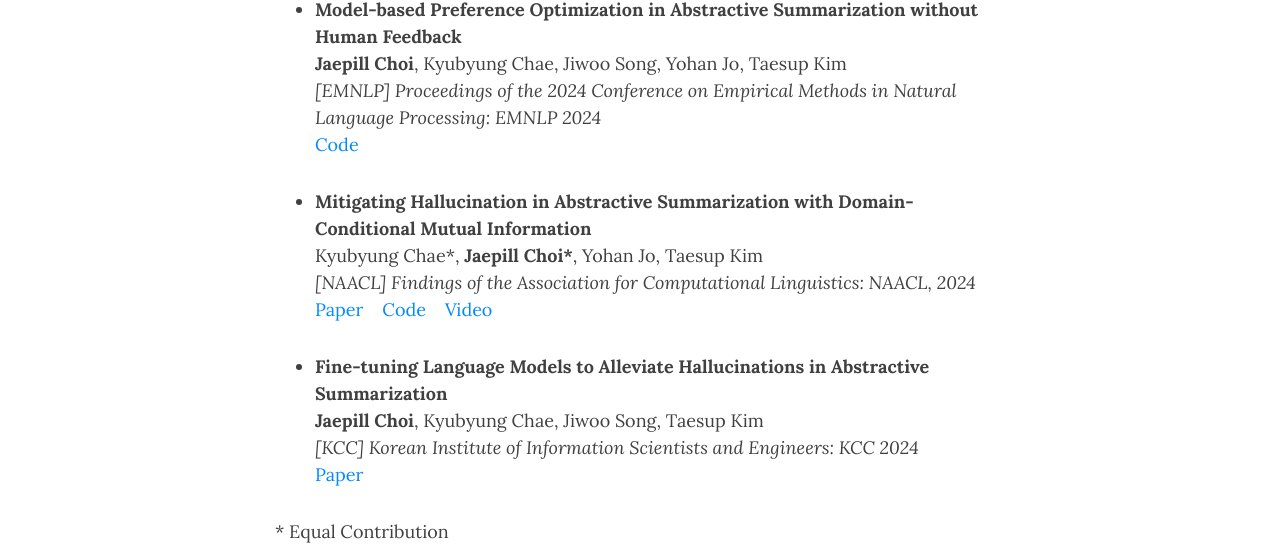
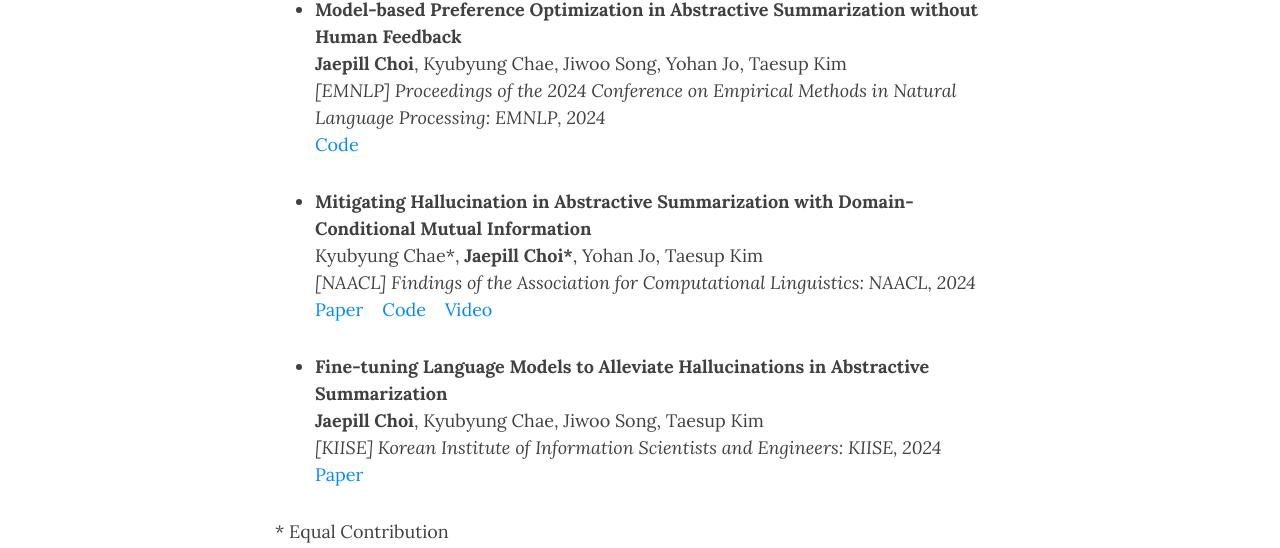
Before and after one commit to cjaep/cjaep.github.io, a Jekyll site: the page built from publications.md, in a window 1280 px wide and 1152 px high. Shown: the part 293-841 px from the top of the window. Built offline with Jekyll 4.4.1, drawn with Linux system fonts in a browser that asks for light colours; nearby versions of some CDN libraries; comment, search, counter and statistics services are not loaded.

Commit message:
publications

```diff
--- a/publications.md
+++ b/publications.md
@@ -10,7 +10,7 @@
 
 - **Model-based Preference Optimization in Abstractive Summarization without Human Feedback**
   **Jaepill Choi**, Kyubyung Chae, Jiwoo Song, Yohan Jo, Taesup Kim
-  *\[EMNLP\] Proceedings of the 2024 Conference on Empirical Methods in Natural Language Processing: EMNLP 2024*
+  *\[EMNLP\] Proceedings of the 2024 Conference on Empirical Methods in Natural Language Processing: EMNLP, 2024*
   <a href="https://github.com/cjaep/MPO" target="_blank">Code</a>
 
 - **Mitigating Hallucination in Abstractive Summarization with Domain-Conditional Mutual Information**
@@ -26,7 +26,7 @@
 
 - **Fine-tuning Language Models to Alleviate Hallucinations in Abstractive Summarization**
   **Jaepill Choi**, Kyubyung Chae, Jiwoo Song, Taesup Kim
-  *\[KCC\] Korean Institute of Information Scientists and Engineers: KCC 2024*
+  *\[KIISE\] Korean Institute of Information Scientists and Engineers: KIISE, 2024*
   <a href="https://www.dbpia.co.kr/journal/articleDetail?nodeId=NODE11862029" target="_blank">Paper</a>
   <!-- <a href="https://drive.google.com/file/d/1ECivbzXfoasR6r474LtbHAU_94sSciSS/view?usp=drive_link" target="_blank">Paper</a> -->
 
```
